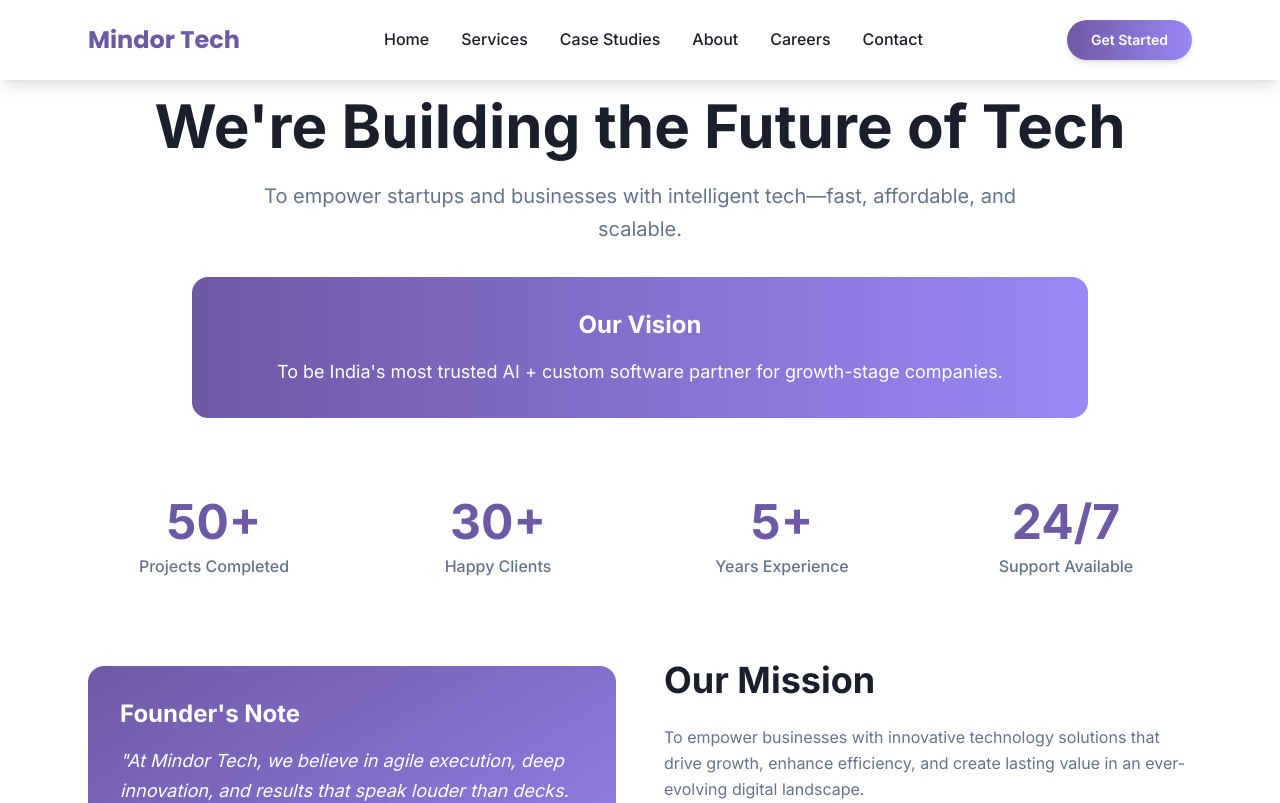
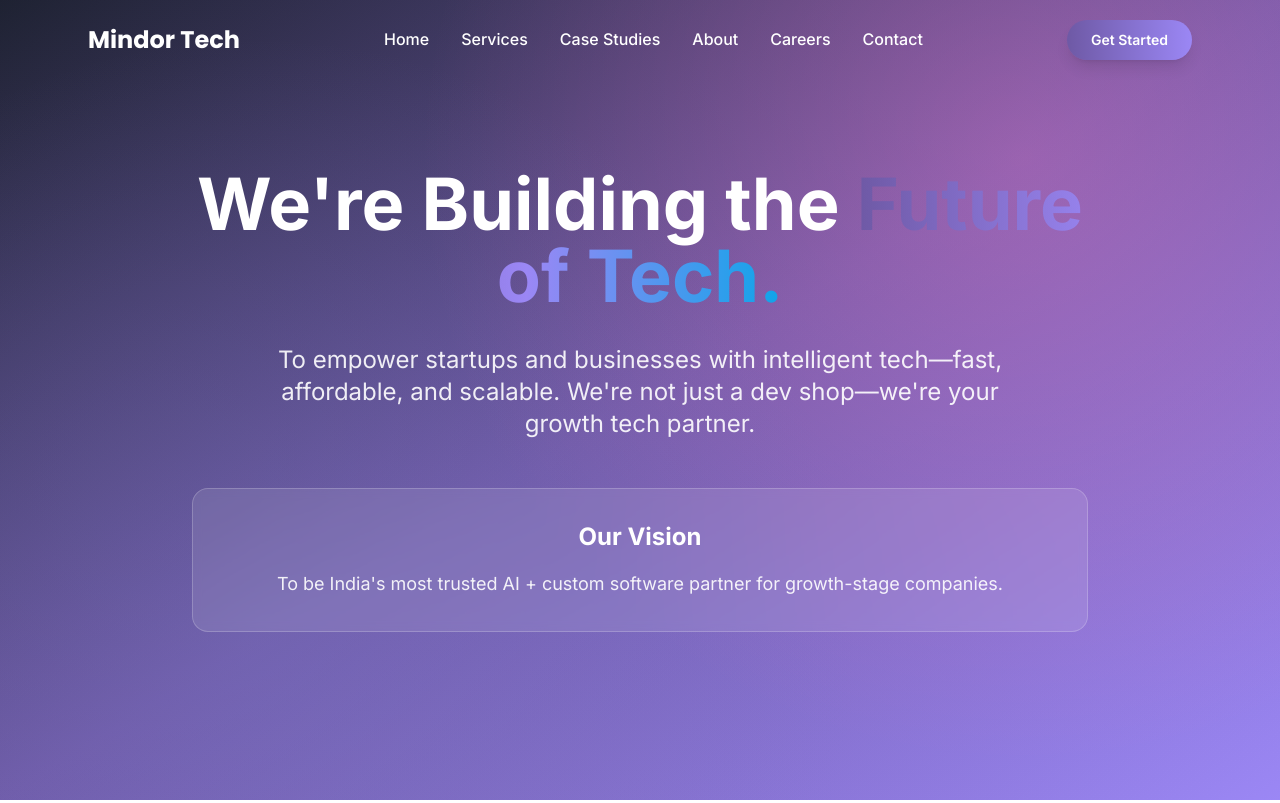
Before and after one commit to rastogi30/Mindor-tech, a React (Vite) app: page /about in a window 1280 px wide. Shown: the top 803 px of the page. Built offline with nearby package versions, Linux system fonts and the light colour scheme.

Commit message:
about us ui fix

```diff
--- a/src/pages/AboutPage.jsx
+++ b/src/pages/AboutPage.jsx
@@ -98,32 +98,65 @@ const AboutPage = () => {
   ];
 
   return (
-    <div className="min-h-screen bg-gradient-to-br from-background to-background-light">
-      <Navbar scrollToSection={scrollToSection} forceVisible={true} />
+    <div className="min-h-screen">
+      <Navbar scrollToSection={scrollToSection} />
+
+      {/* Hero Section with Hero background */}
+      <section className="relative min-h-screen flex items-center justify-center overflow-hidden pt-16 md:pt-0">
+        {/* Background - same as Hero.jsx */}
+        <div className="absolute inset-0 bg-gradient-to-br from-primary-dark via-primary to-primary-light z-0">
+          <div className="absolute inset-0 bg-gradient-hero opacity-50 z-10"></div>
+          <div
+            className="absolute inset-0 z-20"
+            style={{
+              background: 'radial-gradient(circle at 20% 80%, rgba(120, 119, 198, 0.3) 0%, transparent 50%), radial-gradient(circle at 80% 20%, rgba(255, 119, 198, 0.3) 0%, transparent 50%)'
+            }}
+          ></div>
+        </div>
+
+        {/* Content */}
+        <div className="container relative z-30">
+          <motion.div
+            className="text-center max-w-4xl mx-auto"
+            initial={{ opacity: 0, y: 50 }}
+            animate={{ opacity: 1, y: 0 }}
+            transition={{ duration: 0.8, delay: 0.2 }}
+          >
+            <motion.h1
+              className="text-4xl md:text-5xl lg:text-6xl xl:text-7xl font-bold mb-8 leading-tight"
+              initial={{ opacity: 0, y: 30 }}
+              animate={{ opacity: 1, y: 0 }}
+              transition={{ duration: 0.8, delay: 0.4 }}
+            >
+              <span className="text-white">We're Building the{' '}</span>
+              <span className="gradient-text-hero bg-gradient-to-r from-primary via-primary-light to-accent bg-clip-text text-transparent">Future of Tech.</span>
+            </motion.h1>
+            <motion.p
+              className="text-xl md:text-2xl text-white/90 mb-12 max-w-3xl mx-auto leading-relaxed"
+              initial={{ opacity: 0, y: 30 }}
+              animate={{ opacity: 1, y: 0 }}
+              transition={{ duration: 0.8, delay: 0.6 }}
+            >
+              To empower startups and businesses with intelligent tech—fast, affordable, and scalable. We're not just a dev shop—we're your growth tech partner.
+            </motion.p>
+            <motion.div
+              className="bg-white/10 backdrop-blur-sm rounded-2xl p-8 max-w-4xl mx-auto border border-white/20"
+              initial={{ opacity: 0, y: 30 }}
+              animate={{ opacity: 1, y: 0 }}
+              transition={{ duration: 0.8, delay: 0.8 }}
+            >
+              <h2 className="text-2xl font-bold mb-4 text-white">Our Vision</h2>
+              <p className="text-lg leading-relaxed text-white/90">
+                To be India's most trusted AI + custom software partner for growth-stage companies.
+              </p>
+            </motion.div>
+          </motion.div>
+        </div>
+      </section>
 
       {/* Main Content */}
-      <main className="py-24">
+      <main className="py-24 bg-gradient-to-br from-background to-background-light">
         <div className="container">
-          {/* Hero Section */}
-          <motion.div
-            className="text-center mb-20"
-            initial={{ opacity: 0, y: 30 }}
-            animate={{ opacity: 1, y: 0 }}
-            transition={{ duration: 0.6 }}
-          >
-            <h1 className="text-5xl md:text-6xl font-bold text-text-primary mb-6">
-              We're Building the Future of Tech
-            </h1>
-            <p className="text-xl text-text-secondary max-w-3xl mx-auto leading-relaxed mb-8">
-              To empower startups and businesses with intelligent tech—fast, affordable, and scalable.
-            </p>
-            <div className="bg-gradient-to-r from-primary to-primary-light rounded-2xl p-8 text-white max-w-4xl mx-auto">
-              <h2 className="text-2xl font-bold mb-4">Our Vision</h2>
-              <p className="text-lg leading-relaxed">
-                To be India's most trusted AI + custom software partner for growth-stage companies.
-              </p>
-            </div>
-          </motion.div>
 
           {/* Stats Section */}
           <motion.div
```
